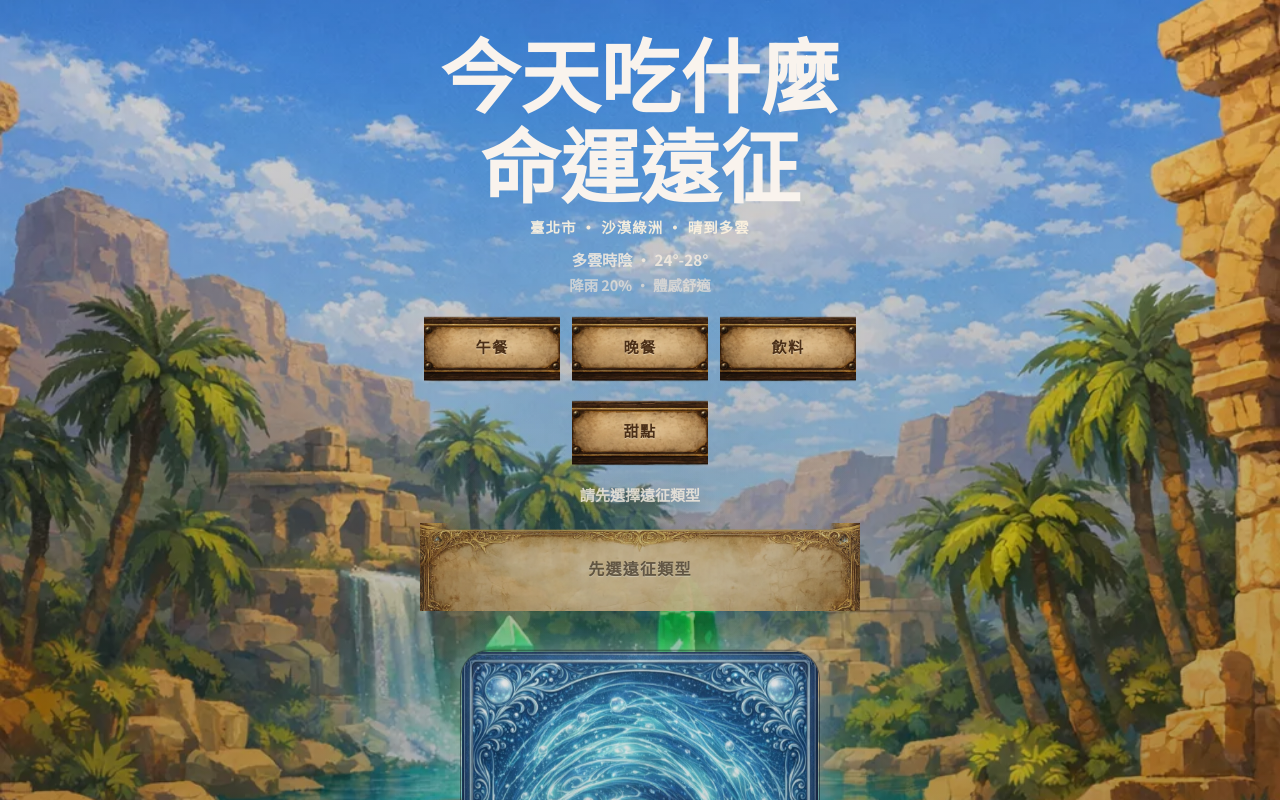
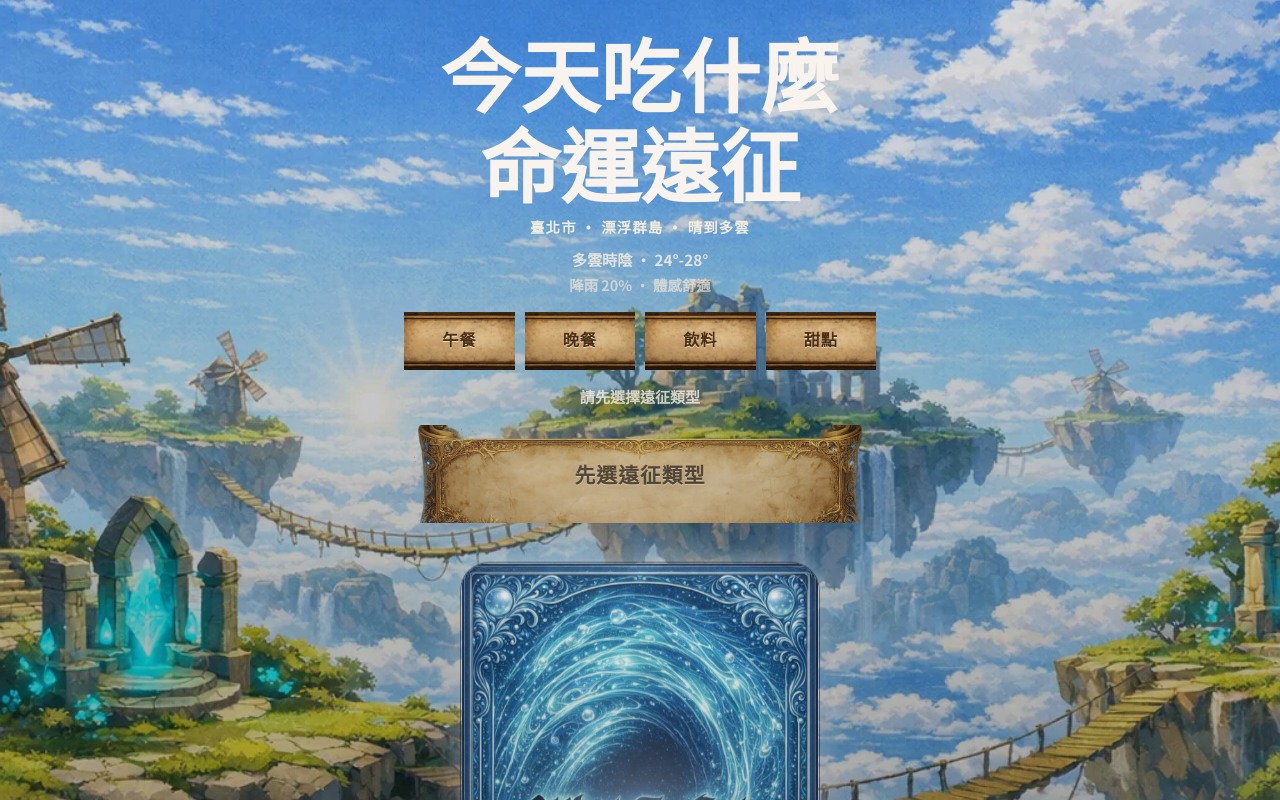
Before and after one commit to tonytien1980/what-to-eat, a React (Vite) app: page / in a window 1280 px wide. Shown: the top 800 px of the page. Built offline with nearby package versions, Linux system fonts and the light colour scheme; no server answers.

Commit message:
feat: rotate weather scenes and tighten controls

```diff
--- a/src/features/weather/cwa-county.ts
+++ b/src/features/weather/cwa-county.ts
@@ -75,6 +75,7 @@ export function extractCwaCountyScriptData(scriptText: string): CwaCountyDataset
 
 export function buildTaipeiWeatherSnapshot(
   dataset: CwaCountyDataset,
+  activeSceneSeed = 0,
 ): TaipeiWeatherSnapshot {
   const taipeiPeriods = dataset.tableData[TAIPEI_CITY_CODE];
 
@@ -91,8 +92,8 @@ export function buildTaipeiWeatherSnapshot(
     sourceLabel: '中央氣象署 36 小時縣市預報',
     currentPeriod,
     upcomingPeriods: normalized.slice(1),
-    activeScene: resolveSceneSelection(currentPeriod),
-    forecastScenes: normalized.map(resolveSceneSelection),
+    activeScene: resolveSceneSelection(currentPeriod, activeSceneSeed),
+    forecastScenes: normalized.map((period) => resolveSceneSelection(period)),
   };
 }
 
@@ -158,12 +159,13 @@ export function loadCwaCountyDataset(): Promise<CwaCountyDataset> {
   return countyScriptPromise;
 }
 
-export async function loadTaipeiWeatherSnapshot() {
+export async function loadTaipeiWeatherSnapshot(activeSceneSeed = Math.random()) {
   const dataset = await loadCwaCountyDataset();
-  return buildTaipeiWeatherSnapshot(dataset);
+  return buildTaipeiWeatherSnapshot(dataset, activeSceneSeed);
 }
 
-export const fallbackTaipeiWeatherSnapshot: TaipeiWeatherSnapshot = {
+export function createFallbackTaipeiWeatherSnapshot(activeSceneSeed = 0): TaipeiWeatherSnapshot {
+  return {
     cityName: '臺北市',
     issuedTime: '預設模式',
     sourceLabel: '預設備景',
@@ -199,7 +201,8 @@ export const fallbackTaipeiWeatherSnapshot: TaipeiWeatherSnapshot = {
         comfort: '舒適',
       },
     ],
-  activeScene: resolveSceneSelection({
+    activeScene: resolveSceneSelection(
+      {
         timeRange: '今天白天',
         type: 'TD',
         lowTemp: 24,
@@ -208,7 +211,9 @@ export const fallbackTaipeiWeatherSnapshot: TaipeiWeatherSnapshot = {
         wxCode: 5,
         weatherText: '多雲時陰',
         comfort: '舒適',
-  }),
+      },
+      activeSceneSeed,
+    ),
     forecastScenes: [
       resolveSceneSelection({
         timeRange: '今天白天',
@@ -242,3 +247,6 @@ export const fallbackTaipeiWeatherSnapshot: TaipeiWeatherSnapshot = {
       }),
     ],
   };
+}
+
+export const fallbackTaipeiWeatherSnapshot = createFallbackTaipeiWeatherSnapshot();
--- a/src/features/weather/scenes.ts
+++ b/src/features/weather/scenes.ts
@@ -47,6 +47,63 @@ function resolveBackgroundFile(relativePath: string) {
   return backgroundModules[`../../../images/backgrounds/${relativePath}`];
 }
 
+function normalizeRandomValue(randomValue: number) {
+  return Math.min(Math.max(randomValue, 0), 0.999999);
+}
+
+function sceneSupportsVariant(sceneKey: SceneKey, variantKey: SceneVariantKey) {
+  const scene = manifest.scenes[sceneKey];
+
+  if (!scene || scene.type === 'special_indoor') {
+    return false;
+  }
+
+  if (variantKey === 'default') {
+    return true;
+  }
+
+  return Boolean(scene.variants[variantKey]);
+}
+
+function getWeightedSceneCandidates(
+  variantKey: SceneVariantKey,
+  period: CwaForecastPeriod,
+) {
+  const candidates = (Object.keys(manifest.scenes) as SceneKey[]).filter((sceneKey) =>
+    sceneSupportsVariant(sceneKey, variantKey),
+  );
+
+  if (candidates.length === 0) {
+    return ['forest_ruins'] as SceneKey[];
+  }
+
+  const weighted = [...candidates];
+
+  if (variantKey === 'thunderstorm') {
+    weighted.unshift('forest_ruins');
+  }
+
+  if (variantKey === 'rain') {
+    weighted.unshift('forest_ruins');
+
+    if (period.highTemp >= 27 && candidates.includes('desert_oasis')) {
+      weighted.unshift('desert_oasis');
+    }
+  }
+
+  if (variantKey === 'clear_cloudy' || variantKey === 'overcast') {
+    if (period.highTemp >= 28 && candidates.includes('desert_oasis')) {
+      weighted.unshift('desert_oasis');
+    }
+
+    if (period.highTemp <= 26 && candidates.includes('floating_isles')) {
+      weighted.unshift('floating_isles');
+    }
+  }
+
+  return weighted;
+}
+
 export function mapWxCodeToVariant(wxCode: number): SceneVariantKey {
   const variants = manifest.scenes.forest_ruins.variants;
 
@@ -59,33 +116,21 @@ export function mapWxCodeToVariant(wxCode: number): SceneVariantKey {
   return 'default';
 }
 
-export function pickSceneForPeriod(period: CwaForecastPeriod): SceneKey {
+export function pickSceneForPeriod(
+  period: CwaForecastPeriod,
+  randomValue = 0,
+): SceneKey {
   const variantKey = mapWxCodeToVariant(period.wxCode);
+  const candidates = getWeightedSceneCandidates(variantKey, period);
+  const selectedIndex = Math.floor(normalizeRandomValue(randomValue) * candidates.length);
 
-  if (
-    variantKey === 'thunderstorm' ||
-    variantKey === 'heavy_rain' ||
-    variantKey === 'dense_fog' ||
-    variantKey === 'freezing_fog' ||
-    variantKey === 'snow'
-  ) {
-    return 'forest_ruins';
-  }
-
-  if (variantKey === 'rain') {
-    return period.highTemp >= 27 ? 'desert_oasis' : 'forest_ruins';
-  }
-
-  if (variantKey === 'clear_cloudy' || variantKey === 'overcast') {
-    return period.highTemp >= 28 ? 'desert_oasis' : 'floating_isles';
-  }
-
-  return 'forest_ruins';
+  return candidates[selectedIndex] ?? 'forest_ruins';
 }
 
 export function getSceneAsset(
   sceneKey: SceneKey,
   variantKey: SceneVariantKey = 'default',
+  randomValue = 0,
 ) {
   const scene = manifest.scenes[sceneKey];
 
@@ -93,16 +138,39 @@ export function getSceneAsset(
     return '';
   }
 
-  if (variantKey !== 'default' && scene.variants[variantKey]) {
-    return resolveBackgroundFile(scene.variants[variantKey]!.file);
-  }
+  const targetFile =
+    variantKey !== 'default' && scene.variants[variantKey]
+      ? scene.variants[variantKey]!.file
+      : scene.default;
 
-  return resolveBackgroundFile(scene.default);
+  const targetBaseName = targetFile.replace(/\.webp$/, '');
+  const assetCandidates = Object.entries(backgroundModules)
+    .filter(([modulePath]) =>
+      new RegExp(
+        `^\\.\\.\\/\\.\\.\\/\\.\\.\\/images/backgrounds/${sceneKey}/${targetBaseName.split('/').pop()!}(?:[-_][^/]+)?\\.webp$`,
+      ).test(modulePath),
+    )
+    .map(([, assetUrl]) => assetUrl)
+    .sort();
+
+  const resolvedCandidates =
+    assetCandidates.length > 0
+      ? assetCandidates
+      : [resolveBackgroundFile(targetFile)].filter(Boolean);
+
+  const selectedIndex = Math.floor(
+    normalizeRandomValue(randomValue) * resolvedCandidates.length,
+  );
+
+  return resolvedCandidates[selectedIndex] ?? resolvedCandidates[0] ?? '';
 }
 
-export function resolveSceneSelection(period: CwaForecastPeriod): ActiveSceneSelection {
+export function resolveSceneSelection(
+  period: CwaForecastPeriod,
+  randomValue = 0,
+): ActiveSceneSelection {
   const variantKey = mapWxCodeToVariant(period.wxCode);
-  const sceneKey = pickSceneForPeriod(period);
+  const sceneKey = pickSceneForPeriod(period, randomValue);
   const scene = manifest.scenes[sceneKey];
   const label =
     variantKey !== 'default' && scene.variants[variantKey]
@@ -114,7 +182,7 @@ export function resolveSceneSelection(period: CwaForecastPeriod): ActiveSceneSel
     sceneLabel: sceneLabelMap[sceneKey],
     variantKey,
     variantLabel: label,
-    imageUrl: getSceneAsset(sceneKey, variantKey),
+    imageUrl: getSceneAsset(sceneKey, variantKey, randomValue),
   };
 }
 
--- a/src/features/weather/useTaipeiWeather.ts
+++ b/src/features/weather/useTaipeiWeather.ts
@@ -1,13 +1,16 @@
 import { useEffect, useState } from 'react';
 import {
+  createFallbackTaipeiWeatherSnapshot,
   fallbackTaipeiWeatherSnapshot,
   loadTaipeiWeatherSnapshot,
 } from './cwa-county';
 import type { TaipeiWeatherSnapshot } from './types';
 
 export function useTaipeiWeather() {
-  const [snapshot, setSnapshot] = useState<TaipeiWeatherSnapshot>(
-    fallbackTaipeiWeatherSnapshot,
+  const [snapshot, setSnapshot] = useState<TaipeiWeatherSnapshot>(() =>
+    import.meta.env.MODE === 'test'
+      ? fallbackTaipeiWeatherSnapshot
+      : createFallbackTaipeiWeatherSnapshot(Math.random()),
   );
   const [status, setStatus] = useState<'loading' | 'ready' | 'error'>(
     import.meta.env.MODE === 'test' ? 'ready' : 'loading',
@@ -20,7 +23,7 @@ export function useTaipeiWeather() {
 
     let isCancelled = false;
 
-    loadTaipeiWeatherSnapshot()
+    loadTaipeiWeatherSnapshot(Math.random())
       .then((nextSnapshot) => {
         if (isCancelled) {
           return;
--- a/src/styles.css
+++ b/src/styles.css
@@ -118,28 +118,35 @@ a {
 }
 
 .category-tabs {
-  display: flex;
-  flex-wrap: wrap;
-  justify-content: center;
-  gap: 12px;
+  width: min(100%, 476px);
+  margin: 0 auto;
+  display: grid;
+  grid-template-columns: repeat(4, minmax(0, 1fr));
+  gap: 10px;
 }
 
 .category-pill {
   position: relative;
-  width: 136px;
-  min-height: 72px;
-  padding: 12px 26px 16px;
+  width: 100%;
+  min-height: 58px;
+  padding: 10px 10px 13px;
   border: 0;
+  display: inline-flex;
+  align-items: center;
+  justify-content: center;
   background-color: transparent;
   background-position: center;
   background-repeat: no-repeat;
-  background-size: 154% auto;
-  color: #4b2f17;
+  background-size: 198% auto;
+  color: #4d2f16;
   cursor: pointer;
-  font-size: 0.95rem;
+  font-size: clamp(0.88rem, 2vw, 1.02rem);
   font-weight: 900;
-  letter-spacing: 0.08em;
-  text-shadow: 0 1px 0 rgba(255, 246, 226, 0.48);
+  letter-spacing: 0.04em;
+  line-height: 1;
+  text-shadow:
+    0 1px 0 rgba(255, 246, 226, 0.72),
+    0 3px 10px rgba(92, 58, 24, 0.12);
   transition:
     transform 180ms var(--ease-out-quart),
     filter 180ms var(--ease-out-quart),
@@ -155,8 +162,8 @@ a {
   color: #fff4d5;
   font-weight: 900;
   text-shadow:
-    0 0 8px rgba(255, 225, 146, 0.22),
-    0 1px 0 rgba(77, 42, 12, 0.44);
+    0 0 10px rgba(255, 225, 146, 0.28),
+    0 1px 0 rgba(77, 42, 12, 0.52);
   filter: brightness(1.03) drop-shadow(0 12px 24px rgba(252, 182, 62, 0.18));
 }
 
@@ -172,20 +179,27 @@ a {
 .start-button {
   position: relative;
   overflow: hidden;
-  width: min(100%, 440px);
+  width: min(100%, 472px);
   justify-self: center;
-  min-height: 88px;
-  padding: 18px 44px 16px;
+  min-height: 98px;
+  padding: 18px 56px 16px;
   border: 0;
+  display: inline-flex;
+  align-items: center;
+  justify-content: center;
   background-color: transparent;
   background-position: center;
   background-repeat: no-repeat;
-  background-size: 134% auto;
+  background-size: 118% auto;
   color: #3a2512;
+  font-size: clamp(1.1rem, 3vw, 1.3rem);
   font-weight: 900;
-  letter-spacing: 0.08em;
+  letter-spacing: 0.05em;
+  line-height: 1.05;
   cursor: pointer;
-  text-shadow: 0 1px 0 rgba(255, 245, 220, 0.6);
+  text-shadow:
+    0 1px 0 rgba(255, 245, 220, 0.66),
+    0 4px 12px rgba(111, 74, 28, 0.14);
   filter: drop-shadow(0 12px 20px rgba(0, 0, 0, 0.22));
   transition:
     transform 180ms var(--ease-out-expo),
@@ -198,8 +212,8 @@ a {
 }
 
 .start-button:disabled {
-  opacity: 0.9;
-  color: rgba(69, 45, 20, 0.72);
+  opacity: 0.96;
+  color: rgba(69, 45, 20, 0.82);
   filter: saturate(0.72) brightness(0.88);
   cursor: not-allowed;
 }
@@ -698,22 +712,23 @@ a {
   }
 
   .category-tabs {
-    gap: 10px;
-    justify-content: center;
+    width: min(100%, 392px);
+    gap: 8px;
   }
 
   .category-pill {
-    width: calc(50% - 8px);
-    max-width: 152px;
-    min-height: 78px;
-    background-size: 158% auto;
-    justify-content: center;
+    min-height: 54px;
+    padding: 9px 4px 12px;
+    background-size: 206% auto;
+    font-size: 0.86rem;
   }
 
   .start-button {
-    width: min(100%, 380px);
-    min-height: 82px;
-    background-size: 140% auto;
+    width: min(100%, 396px);
+    min-height: 92px;
+    padding: 16px 42px 14px;
+    background-size: 122% auto;
+    font-size: 1.08rem;
   }
 
   .action-row {
```
Also changed, not shown: 6 other files (tests, documents, lock files or other folders). Lines whose indentation alone changed are shown as unchanged.
